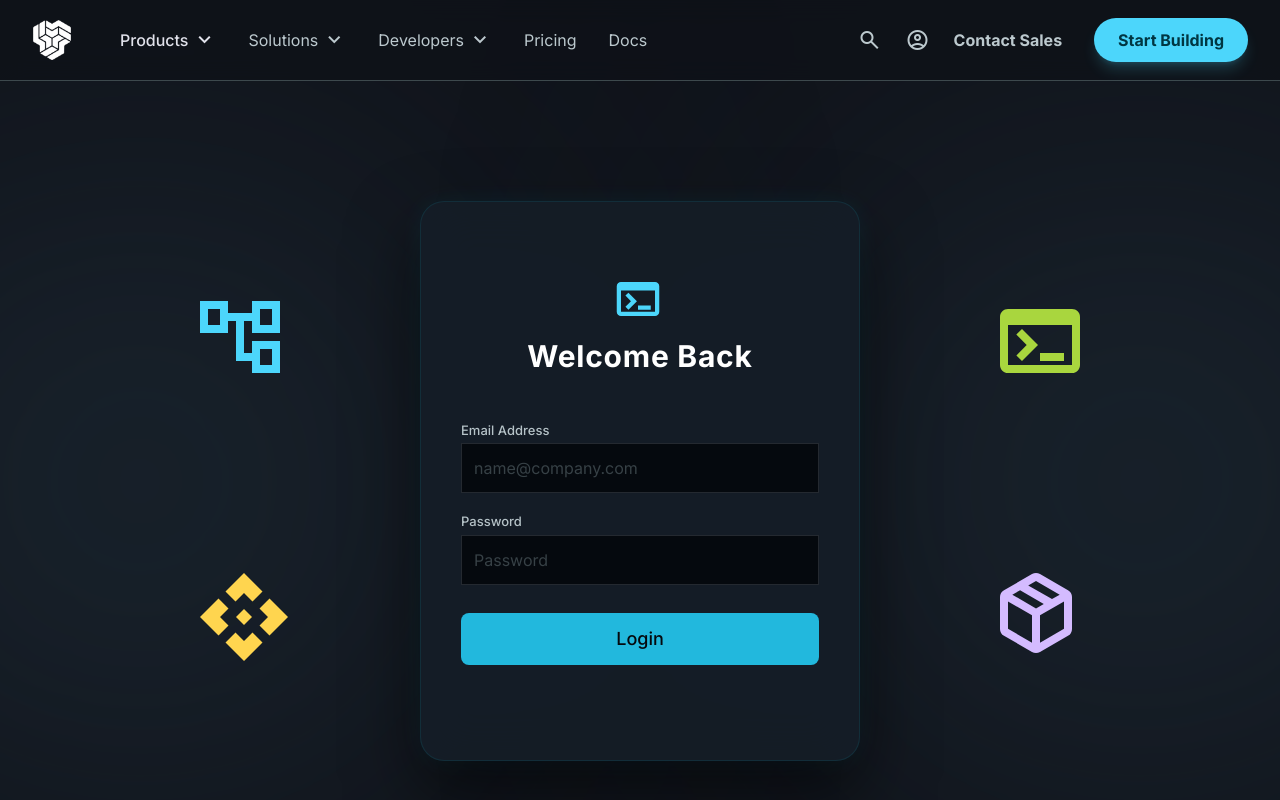
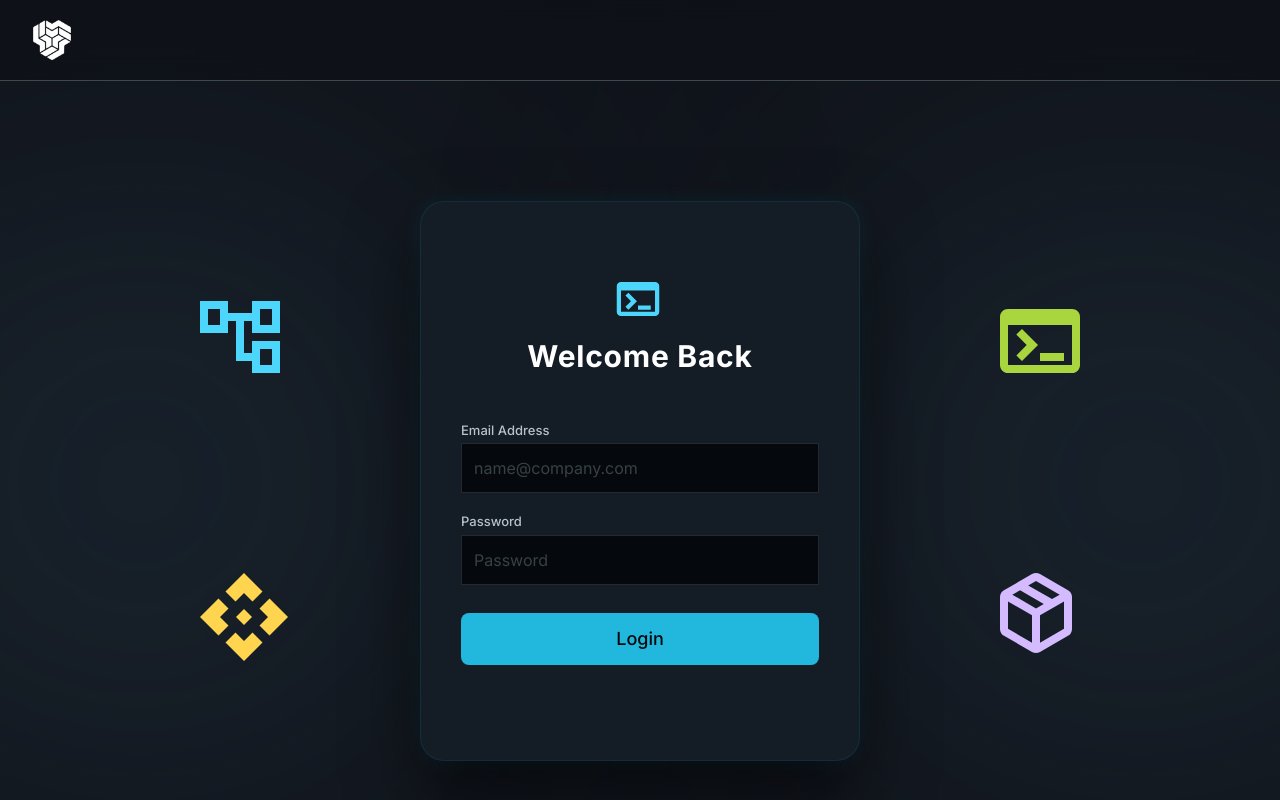
Before and after one commit to Gaurav775-Git/Server_Flow, a React (Vite) app in the folder client/: page /login in a window 1280 px wide. Shown: the top 800 px of the page. Built offline with nearby package versions, Linux system fonts and the light colour scheme.

Commit message:
refactor navbar to render only prop-provided items
Co-authored-by: harsh31-tech <192406383+harsh31-tech@users.noreply.github.com>

```diff
--- a/client/src/components/NavBar.jsx
+++ b/client/src/components/NavBar.jsx
@@ -1,6 +1,6 @@
 import logo from '../assets/logo.png'
 
-const NavBar = () => {
+const NavBar = ({ navLinks = [], actionItems = [], cta }) => {
   return (
     <nav className="sticky top-0 w-full z-40 bg-[#10131a]/80 backdrop-blur-md border-b border-[#3d494d]">
       <div className="flex justify-between items-center px-8 h-20 w-full max-w-[1280px] mx-auto">
@@ -11,50 +11,52 @@ const NavBar = () => {
           </a>
 
           {/* Nav Links - Desktop */}
-          <div className="hidden lg:flex gap-8">
-            <div className="relative group cursor-pointer">
-              <span className="text-[#e1e2eb] font-medium flex items-center gap-1">
-                Products
-                <span className="material-symbols-outlined text-sm">expand_more</span>
-              </span>
+          {navLinks.length > 0 && (
+            <div className="hidden lg:flex gap-8">
+              {navLinks.map(({ label, href = "#", hasDropdown, isActive }) => (
+                <a
+                  key={label}
+                  className={`${isActive ? "text-[#e1e2eb] font-medium" : "text-[#bcc9ce] hover:text-[#e1e2eb]"} transition-colors flex items-center gap-1`}
+                  href={href}
+                >
+                  {label}
+                  {hasDropdown && <span className="material-symbols-outlined text-sm">expand_more</span>}
+                </a>
+              ))}
             </div>
-            <div className="relative group cursor-pointer">
-              <span className="text-[#bcc9ce] hover:text-[#e1e2eb] transition-colors flex items-center gap-1">
-                Solutions
-                <span className="material-symbols-outlined text-sm">expand_more</span>
-              </span>
-            </div>
-            <div className="relative group cursor-pointer">
-              <span className="text-[#bcc9ce] hover:text-[#e1e2eb] transition-colors flex items-center gap-1">
-                Developers
-                <span className="material-symbols-outlined text-sm">expand_more</span>
-              </span>
-            </div>
-            <a className="text-[#bcc9ce] hover:text-[#e1e2eb] transition-colors" href="#">
-              Pricing
-            </a>
-            <a className="text-[#bcc9ce] hover:text-[#e1e2eb] transition-colors" href="#">
-              Docs
-            </a>
-          </div>
+          )}
         </div>
 
         {/* Right side actions */}
         <div className="flex items-center gap-8">
-          <div className="hidden sm:flex items-center gap-6">
-            <button className="material-symbols-outlined text-[#bcc9ce] hover:text-[#e1e2eb]">
-              search
-            </button>
-            <button className="material-symbols-outlined text-[#bcc9ce] hover:text-[#e1e2eb]">
-              account_circle
-            </button>
-            <button className="text-[#bcc9ce] hover:text-[#e1e2eb] font-bold">
-              Contact Sales
-            </button>
-          </div>
-          <a href="/dashboard" className="bg-[#4cd6fb] text-[#003642] px-6 py-2.5 rounded-full font-bold hover:brightness-110 transition-all shadow-lg shadow-[#4cd6fb]/20">
-            Start Building
-          </a>
+          {actionItems.length > 0 && (
+            <div className="hidden sm:flex items-center gap-6">
+              {actionItems.map(({ label, href, icon }) => (
+                href ? (
+                  <a
+                    key={label}
+                    href={href}
+                    className={`${icon ? "material-symbols-outlined" : "font-bold"} text-[#bcc9ce] hover:text-[#e1e2eb]`}
+                  >
+                    {icon ?? label}
+                  </a>
+                ) : (
+                  <button
+                    key={label}
+                    type="button"
+                    className={`${icon ? "material-symbols-outlined" : "font-bold"} text-[#bcc9ce] hover:text-[#e1e2eb]`}
+                  >
+                    {icon ?? label}
+                  </button>
+                )
+              ))}
+            </div>
+          )}
+          {cta && (
+            <a href={cta.href} className="bg-[#4cd6fb] text-[#003642] px-6 py-2.5 rounded-full font-bold hover:brightness-110 transition-all shadow-lg shadow-[#4cd6fb]/20">
+              {cta.label}
+            </a>
+          )}
         </div>
       </div>
     </nav>
--- a/client/src/pages/Home.jsx
+++ b/client/src/pages/Home.jsx
@@ -4,10 +4,28 @@ import HeroSection from "../components/sections/home/HeroSection";
 import ProductsSection from "../components/sections/home/ProductsSection";
 import PlatformSection from "../components/sections/home/PlatformSection";
 
+const homeNavLinks = [
+  { label: "Products", hasDropdown: true, isActive: true },
+  { label: "Solutions", hasDropdown: true },
+  { label: "Developers", hasDropdown: true },
+  { label: "Pricing" },
+  { label: "Docs" },
+];
+
+const homeActionItems = [
+  { label: "Search", icon: "search" },
+  { label: "Profile", icon: "account_circle" },
+  { label: "Contact Sales" },
+];
+
 const Home = () => {
   return (
     <div className="min-h-screen bg-[#05090E]">
-      <NavBar />
+      <NavBar
+        navLinks={homeNavLinks}
+        actionItems={homeActionItems}
+        cta={{ label: "Start Building", href: "/dashboard" }}
+      />
 
       <HeroSection />
 
```
